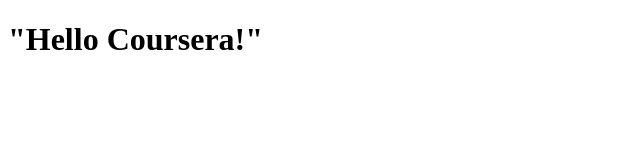
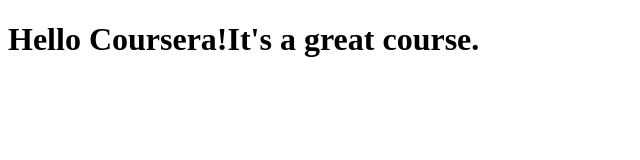
Before and after one commit to Nerimane107/coursera-test, a plain HTML site: page site/index.html in a window 1280 px wide. Shown: the whole page, without its empty margins (0-640 px from the left). Drawn offline with Linux system fonts and the light colour scheme.

Commit message:
Small addition to our page content

```diff
--- a/site/index.html
+++ b/site/index.html
@@ -1,9 +1,9 @@
 <!DOCTYPE html>
 <html>
 <head>
-	<title>"Hello Coursera!"</title>
+	<title>Hello Coursera!</title>
 </head>
 <body>
-<h1>"Hello Coursera!"<h1>
+<h1>Hello Coursera!It's a great course.<h1>
 </body>
 </html>
```
